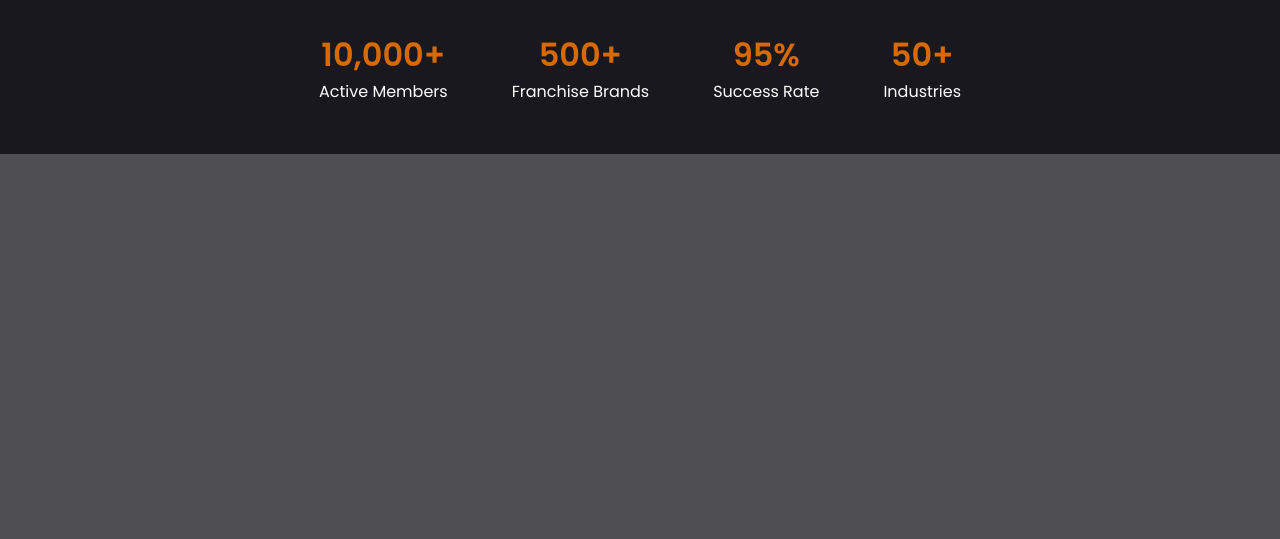
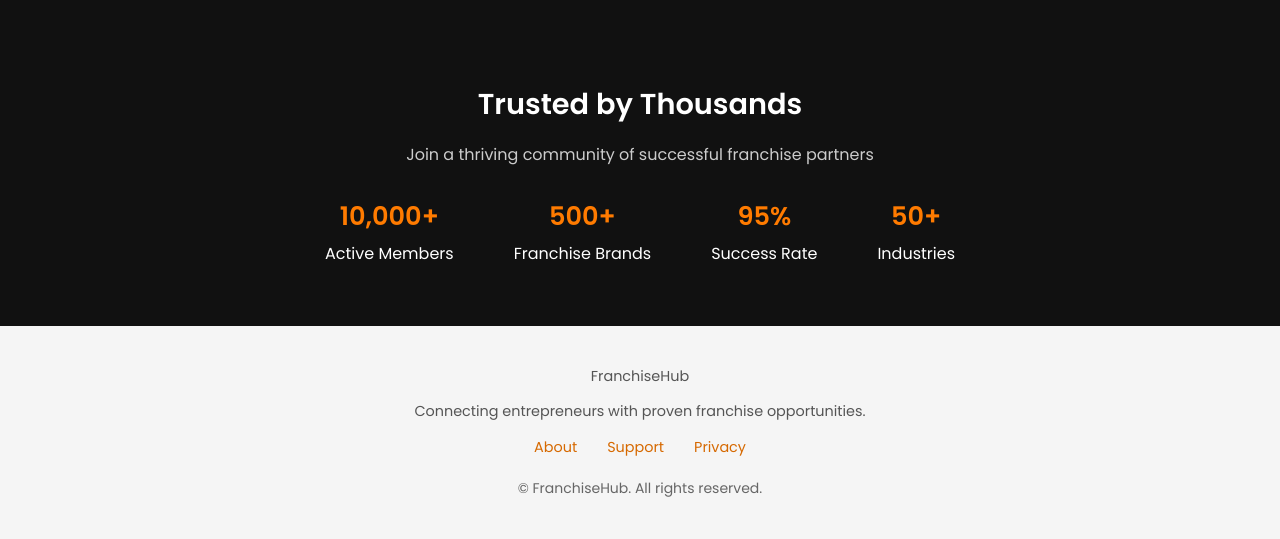
Before and after one commit to dillandeluxe/CSIT327-G5-FranchiseHub, a Django app: template templates/accounts/home.html in a window 1280 px wide. Shown: the part 730-1269 px from the top of the page. Before the commit the page ends 884 px from the top, so only its background shows below. Run offline with Django 5.2, Linux system fonts and the light colour scheme; the template is opened without the code that fills it, so the values that code supplies are empty.

Commit message:
fix css and connected the login and register html

```diff
--- a/accounts/views.py
+++ b/accounts/views.py
@@ -2,6 +2,10 @@
 from django.contrib.auth.models import User
 from django.contrib import messages
 from django.contrib.auth import authenticate, login, logout
+
+def home_view(request):
+    return render(request, 'accounts/home.html')
+
 
 def register_view(request):
     if request.method == 'POST':
--- a/backend/urls.py
+++ b/backend/urls.py
@@ -16,8 +16,10 @@
 """
 from django.contrib import admin
 from django.urls import path,include
+from accounts import views as accounts_views
 
 urlpatterns = [
+    path('', accounts_views.home_view, name='home'),
     path('admin/', admin.site.urls),
     path('accounts/', include('accounts.urls'))
 ]
--- a/static/accounts/home.css
+++ b/static/accounts/home.css
@@ -1,10 +1,18 @@
+/* ===== Global Styles ===== */
 body {
   margin: 0;
-  font-family: "Poppins", sans-serif;
-  color: #282828;
-  background: #fff;
+  font-family: 'Poppins', sans-serif;
+  background-color: #fff;
+  color: #333;
+  overflow-x: hidden;
 }
 
+a {
+  text-decoration: none;
+  color: inherit;
+}
+
+/* ===== Navbar ===== */
 .navbar {
   display: flex;
   justify-content: space-between;
@@ -20,175 +28,185 @@
 .logo {
   font-size: 22px;
   font-weight: 700;
-  color: #282828;
 }
+
 .logo span {
   color: #d66900;
 }
 
+.nav-links {
+  display: flex;
+  align-items: center;
+  gap: 24px;
+}
+
 .nav-links a {
-  margin-left: 28px;
+  color: #282828;
   font-weight: 500;
-  color: #282828;
-  text-decoration: none;
-  transition: color 0.2s;
+  transition: color 0.2s ease;
 }
+
 .nav-links a:hover {
   color: #d66900;
 }
+
 .get-started {
-  background: #d66900;
+  background-color: #d66900;
   color: #fff !important;
   padding: 8px 18px;
-  border-radius: 5px;
-  margin-left: 24px;
-  font-weight: 600;
-  text-decoration: none;
+  border-radius: 6px;
+  transition: background-color 0.3s ease;
 }
 
-.hero-section {
-  background: url('banner.jpg') center center/cover no-repeat;
-  height: 480px;
-  position: relative;
-  display: flex;
-  align-items: center;
-  justify-content: center;
-}
-.hero-overlay {
-  background: rgba(26, 26, 34, 0.6);
-  width: 100%;
-  height: 100%;
-  padding: 48px 0;
-  text-align: center;
-  color: #fff;
-  display: flex;
-  flex-direction: column;
-  justify-content: center;
-}
-.hero-overlay h1 {
-  font-size: 2.8em;
-  font-weight: 700;
-  line-height: 1.07;
-}
-.hero-overlay .highlighted {
-  color: #d66900;
-}
-.hero-overlay p {
-  font-size: 1.2em;
-  margin-bottom: 24px;
-  margin-top: 14px;
+.get-started:hover {
+  background-color: #b95500;
 }
 
-/* Search Bar */
+/* ===== Hero Section ===== */
+.hero-section {
+  text-align: center;
+  background: linear-gradient(rgba(0, 0, 0, 0.4), rgba(0, 0, 0, 0.4)),
+              url('/static/accounts/images/hero-bg.jpg') center/cover no-repeat;
+  color: white;
+  padding: 100px 20px;
+}
+
+.hero-section h1 {
+  font-size: 2.8rem;
+  margin-bottom: 10px;
+}
+
+.hero-section .highlighted {
+  color: #ff7b00;
+}
+
+.hero-section p {
+  margin-top: 10px;
+  font-size: 1rem;
+}
+
+/* ===== Search Bar ===== */
 .search-bar {
   display: flex;
   justify-content: center;
   align-items: center;
-  gap: 10px;
-  margin-bottom: 32px;
+  gap: 12px;
+  margin-top: 25px;
   flex-wrap: wrap;
 }
+
 .search-bar select,
 .search-bar input {
-  padding: 10px 14px;
-  border: 1px solid #ccc;
-  border-radius: 5px;
-  font-size: 1em;
-  width: 180px;
-  max-width: 90vw;
-}
-.search-btn {
-  background: #d66900;
-  color: #fff;
-  border: none;
-  border-radius: 5px;
-  padding: 11px 28px;
-  font-weight: 600;
-  cursor: pointer;
-  font-size: 1em;
-  transition: background 0.2s;
-}
-.search-btn:hover {
-  background: #a25100;
+  padding: 10px;
+  border: 1px solid #ddd;
+  border-radius: 6px;
+  width: 220px;
+  font-size: 0.95rem;
 }
 
-/* Hero Tags */
+.search-btn {
+  background-color: #d66900;
+  color: #fff;
+  padding: 10px 16px;
+  border: none;
+  border-radius: 6px;
+  cursor: pointer;
+  transition: background 0.3s ease;
+}
+
+.search-btn:hover {
+  background-color: #b95500;
+}
+
+/* ===== Hero Tags ===== */
 .hero-tags {
   display: flex;
   justify-content: center;
-  gap: 48px;
-  margin-top: 30px;
+  gap: 50px;
+  margin-top: 50px;
+  flex-wrap: wrap;
 }
 
 .hero-tags div {
-  text-align: center;
+  max-width: 200px;
 }
 
 .hero-icon {
-  font-size: 2.2em;
+  font-size: 32px;
 }
 
 .hero-desc {
-  font-size: 0.92em;
-  color: #e0e0e0;
-  margin-top: 6px;
+  color: #ddd;
+  font-size: 0.9rem;
 }
 
-
+/* ===== Stats Section ===== */
 .stats-section {
-  background: #18181e;
+  background-color: #111;
   color: #fff;
-  padding: 64px 0 50px 0;
   text-align: center;
+  padding: 60px 20px;
 }
 
 .stats-section h2 {
-  font-size: 2em;
-  margin-bottom: 8px;
+  font-size: 1.8rem;
+  margin-bottom: 10px;
 }
 
 .stats-section p {
-  font-size: 1.12em;
-  margin-bottom: 32px;
+  color: #ccc;
+  margin-bottom: 30px;
 }
 
 .stats-bar {
   display: flex;
   justify-content: center;
-  gap: 64px;
-}
-.stats-bar div {
-  text-align: center;
-}
-.stat-number {
-  font-size: 2em;
-  font-weight: 700;
-  color: #d66900;
-  display: block;
-}
-.stat-label {
-  font-size: 1em;
-  color: #fff;
-  margin-top: 8px;
+  flex-wrap: wrap;
+  gap: 60px;
 }
 
-@media (max-width: 800px) {
-  .hero-section {
-    height: 340px;
-  }
-  .hero-tags,
-  .stats-bar {
-    flex-direction: column;
-    gap: 20px;
-  }
-  .search-bar {
-    flex-direction: column;
-    gap: 12px;
-    align-items: stretch;
-  }
-  .search-bar select,
-  .search-bar input {
-    width: 100%;
-    min-width: 0;
-  }
+.stat-number {
+  color: #ff7b00;
+  font-size: 1.6rem;
+  font-weight: bold;
 }
+
+.stat-label {
+  display: block;
+  margin-top: 5px;
+}
+
+/* ===== Footer ===== */
+.site-footer {
+  background-color: #f5f5f5;
+  text-align: center;
+  padding: 40px 10px;
+  font-size: 0.9rem;
+  color: #555;
+}
+
+.footer-container {
+  max-width: 1000px;
+  margin: 0 auto;
+}
+
+.footer-links {
+  display: flex;
+  justify-content: center;
+  gap: 30px;
+  margin-top: 15px;
+}
+
+.footer-links a {
+  color: #d66900;
+}
+
+.footer-links a:hover {
+  text-decoration: underline;
+}
+
+.footer-copy {
+  margin-top: 20px;
+  font-size: 14px;
+  color: #666;
+}
--- a/templates/accounts/home.html
+++ b/templates/accounts/home.html
@@ -1,22 +1,24 @@
 <!DOCTYPE html>
 <html lang="en">
+  {% load static %}
 <head>
   <meta charset="UTF-8">
   <title>FranchiseHub | Your Gateway to Franchise Success</title>
   <link href="https://fonts.googleapis.com/css?family=Poppins:400,600&display=swap" rel="stylesheet">
-  <link rel="stylesheet" href="home.css">
+  <link rel="stylesheet" href="{% static 'accounts/home.css' %}">
 </head>
 <body>
+  <!-- ===== NAVBAR ===== -->
   <nav class="navbar">
-    <div class="logo">
-      <span>Franchise</span>Hub
-    </div>
+    <div class="logo"><span>Franchise</span>Hub</div>
     <div class="nav-links">
       <a href="#">Browse Franchises</a>
-      <a href="login.html">Login</a>
-      <a href="#" class="get-started">Get Started</a>
+      <a href="{% url 'login' %}">Login</a>
+      <a href="{% url 'register' %}" class="get-started">Get Started</a>
     </div>
   </nav>
+
+  <!-- ===== HERO SECTION ===== -->
   <header class="hero-section">
     <div class="hero-overlay">
       <h1>
@@ -27,6 +29,7 @@
         Connect with proven franchise opportunities or expand your business reach.<br>
         Join thousands of successful partnerships on FranchiseHub.
       </p>
+
       <form class="search-bar" action="result.html" method="get">
         <select name="category" class="search-category">
           <option value="">All Categories</option>
@@ -35,10 +38,11 @@
           <option value="service">Services</option>
           <option value="education">Education</option>
         </select>
-        <input type="text" name="location" class="search-location" placeholder="Location (City, Province)" />
-        <input type="text" name="keyword" class="search-keyword" placeholder="Keyword or Franchise Name" />
+        <input type="text" name="location" placeholder="Location (City, Province)" />
+        <input type="text" name="keyword" placeholder="Keyword or Franchise Name" />
         <button class="search-btn" type="submit">Search</button>
       </form>
+
       <div class="hero-tags">
         <div>
           <span class="hero-icon">🌱</span><br />
@@ -58,9 +62,12 @@
       </div>
     </div>
   </header>
+
+  <!-- ===== STATS SECTION ===== -->
   <section class="stats-section">
     <h2>Trusted by Thousands</h2>
     <p>Join a thriving community of successful franchise partners</p>
+
     <div class="stats-bar">
       <div>
         <span class="stat-number">10,000+</span>
@@ -80,5 +87,19 @@
       </div>
     </div>
   </section>
+
+  <!-- ===== FOOTER ===== -->
+  <footer class="site-footer">
+    <div class="footer-container">
+      <div class="footer-brand"><span>Franchise</span>Hub</div>
+      <p>Connecting entrepreneurs with proven franchise opportunities.</p>
+      <div class="footer-links">
+        <a href="#">About</a>
+        <a href="#">Support</a>
+        <a href="#">Privacy</a>
+      </div>
+      <div class="footer-copy">© FranchiseHub. All rights reserved.</div>
+    </div>
+  </footer>
 </body>
 </html>
```
